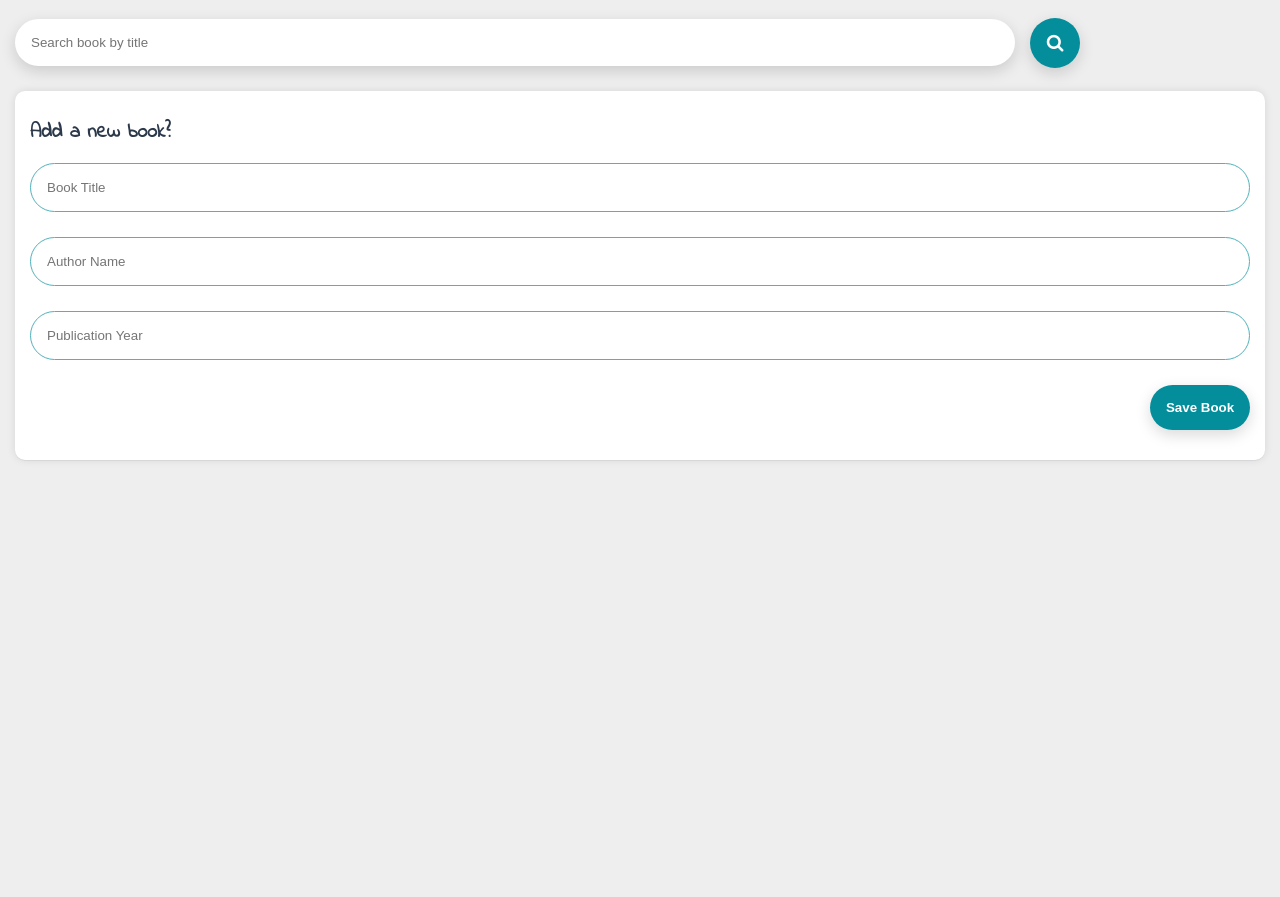
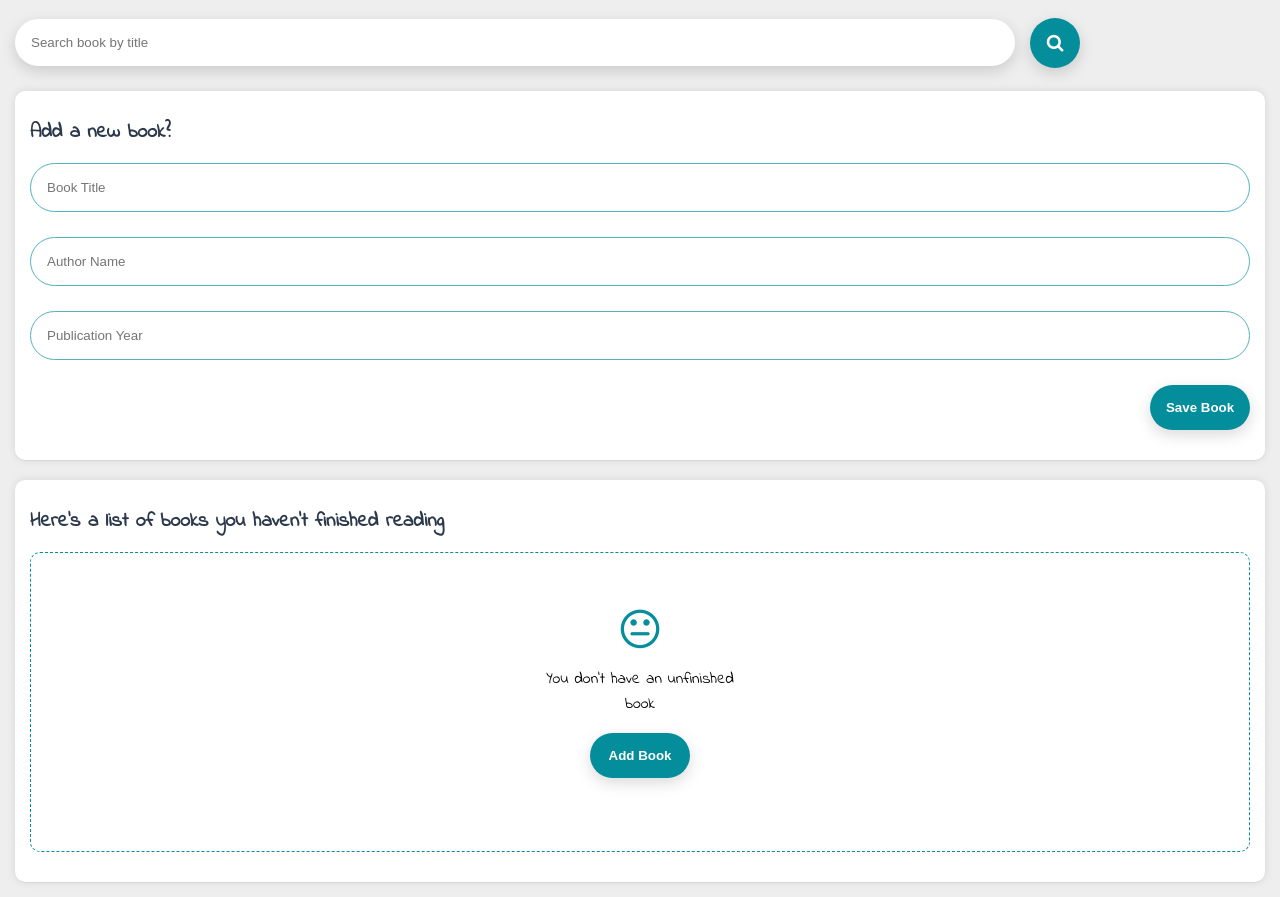
Before and after one commit to annisatahira/my-bookshelf, a plain HTML site: page index.html in a window 1280 px wide. Shown: the part 80-977 px from the top of the page. Before the commit the page ends 800 px from the top, so only its background shows below. Drawn offline with Linux system fonts and the light colour scheme.

Commit message:
add unfinished book section

```diff
--- a/css/style.css
+++ b/css/style.css
@@ -1,6 +1,7 @@
 @import url("header.css");
 @import url("search.css");
 @import url("add-book.css");
+@import url("unfinished-books.css");
 
 * {
   box-sizing: border-box;
--- /dev/null
+++ b/css/unfinished-books.css
@@ -0,0 +1,52 @@
+@import url("https://fonts.googleapis.com/css2?family=Indie+Flower&display=swap");
+
+.unfinished-books {
+  margin-top: 20px !important;
+  background-color: white;
+  border-radius: 10px;
+  padding: 10px 15px;
+  box-shadow: rgba(17, 17, 26, 0.05) 0px 1px 0px,
+    rgba(17, 17, 26, 0.1) 0px 0px 8px;
+}
+
+.unfinished-books h1 {
+  font-size: 20px;
+  font-family: "Indie Flower", cursive;
+  color: #2c394b;
+}
+
+.unfinished-books__empty {
+  height: 300px;
+  border: 1px dashed #048e9b;
+  border-radius: 10px;
+  margin-bottom: 20px;
+  display: flex;
+  justify-content: center;
+  align-items: center;
+  flex-direction: column;
+}
+
+.unfinished-books__empty .fa {
+  font-size: 45px;
+  color: #048e9b;
+}
+
+.unfinished-books__empty p {
+  width: 200px;
+  text-align: center;
+  line-height: 25px;
+  font-family: "Indie Flower", cursive;
+}
+
+.unfinished-books__btn {
+  width: 20%;
+  border-radius: 25px;
+  border: none;
+  width: 100px;
+  background-color: #048e9b;
+  color: white;
+  font-weight: bold;
+  padding: 15px 10px;
+  box-shadow: rgba(0, 0, 0, 0.15) 0px 5px 15px 0px;
+  margin-bottom: 20px;
+}
--- a/index.html
+++ b/index.html
@@ -65,5 +65,14 @@
         </div>
       </form>
     </section>
+
+    <section class="container unfinished-books">
+      <h1>Here's a list of books you haven't finished reading</h1>
+      <div class="unfinished-books__empty">
+        <i class="fa fa-meh-o" aria-hidden="true"></i>
+        <p>You don't have an unfinished book</p>
+        <button class="unfinished-books__btn">Add Book</button>
+      </div>
+    </section>
   </body>
 </html>
```
